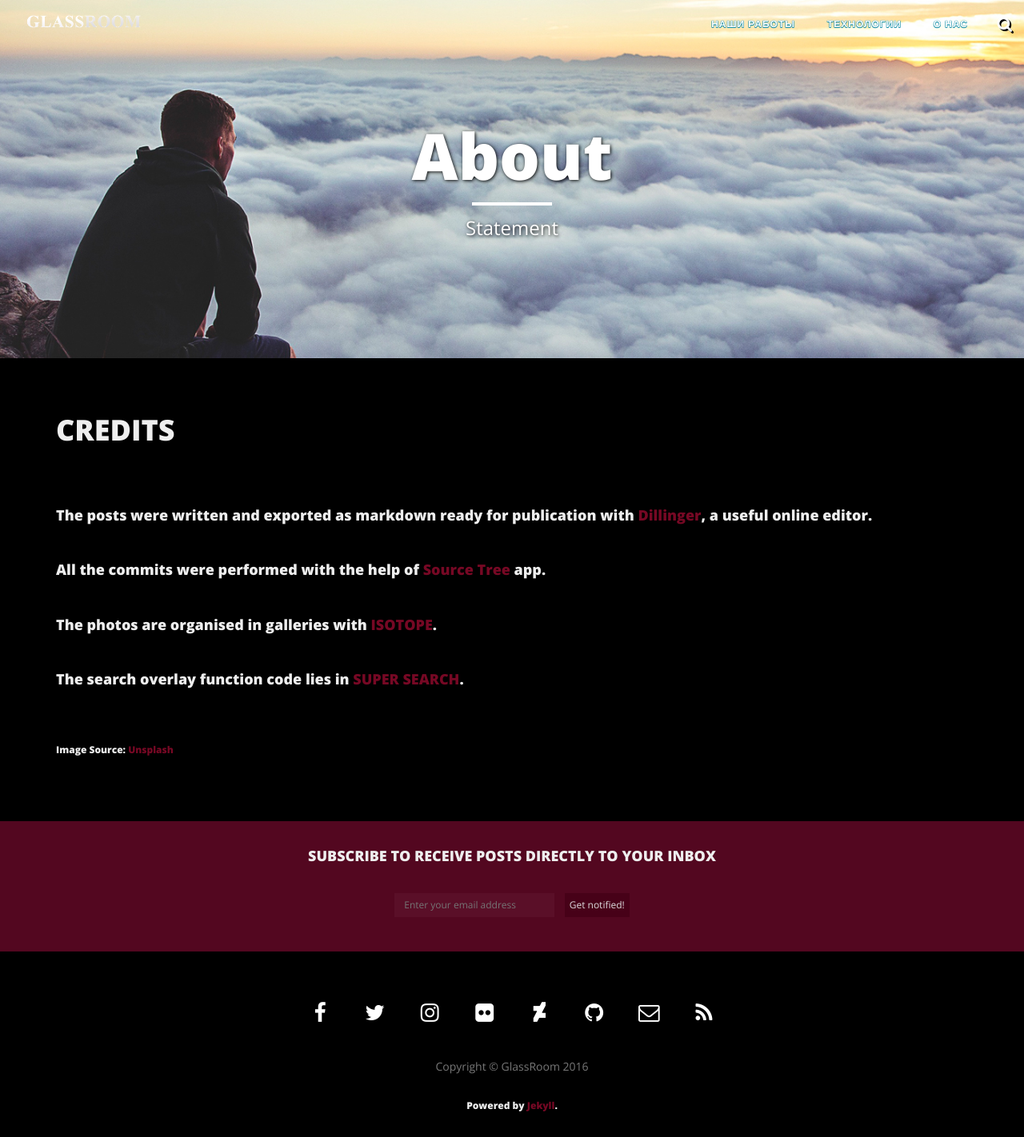
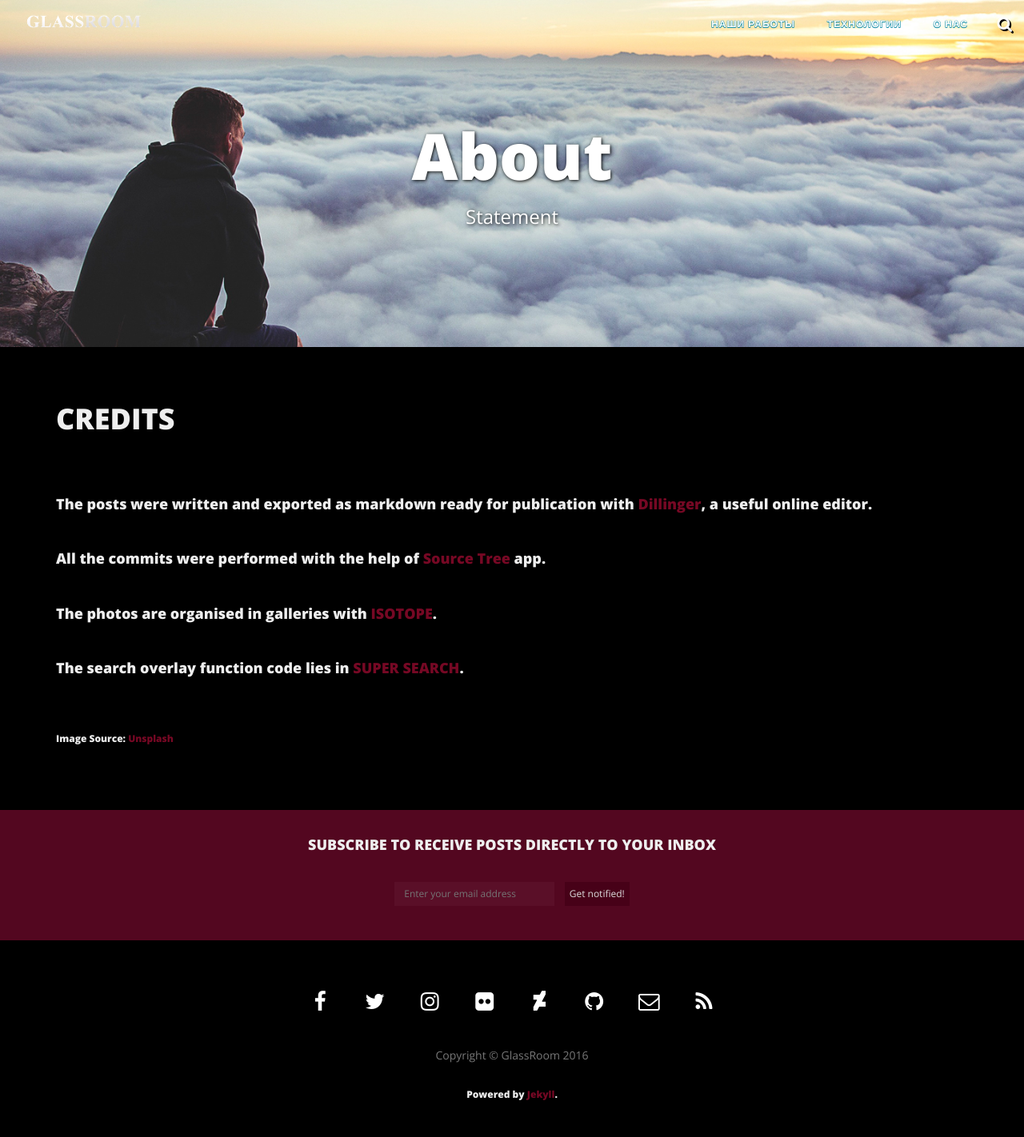
Before and after one commit to Magnum800/glassroom, a Jekyll site: the page built from about/index.html, in a window 1280 px wide. Shown: the whole page at 80% size. Built offline with Jekyll 4.4.1, drawn with Linux system fonts in a browser that asks for light colours; nearby versions of some CDN libraries.

Commit message:
Update main.css

```diff
--- a/css/main.css
+++ b/css/main.css
@@ -42,9 +42,9 @@ blockquote {
   font-style: italic;
 }
 hr.small {
-  max-width: 100px;
-  margin: 15px auto;
-  border-width: 4px;
+  max-width: 0px;
+  margin: 0px auto;
+  border-width: 0px;
   border-color: white;
 }
 .navbar-custom {
```
